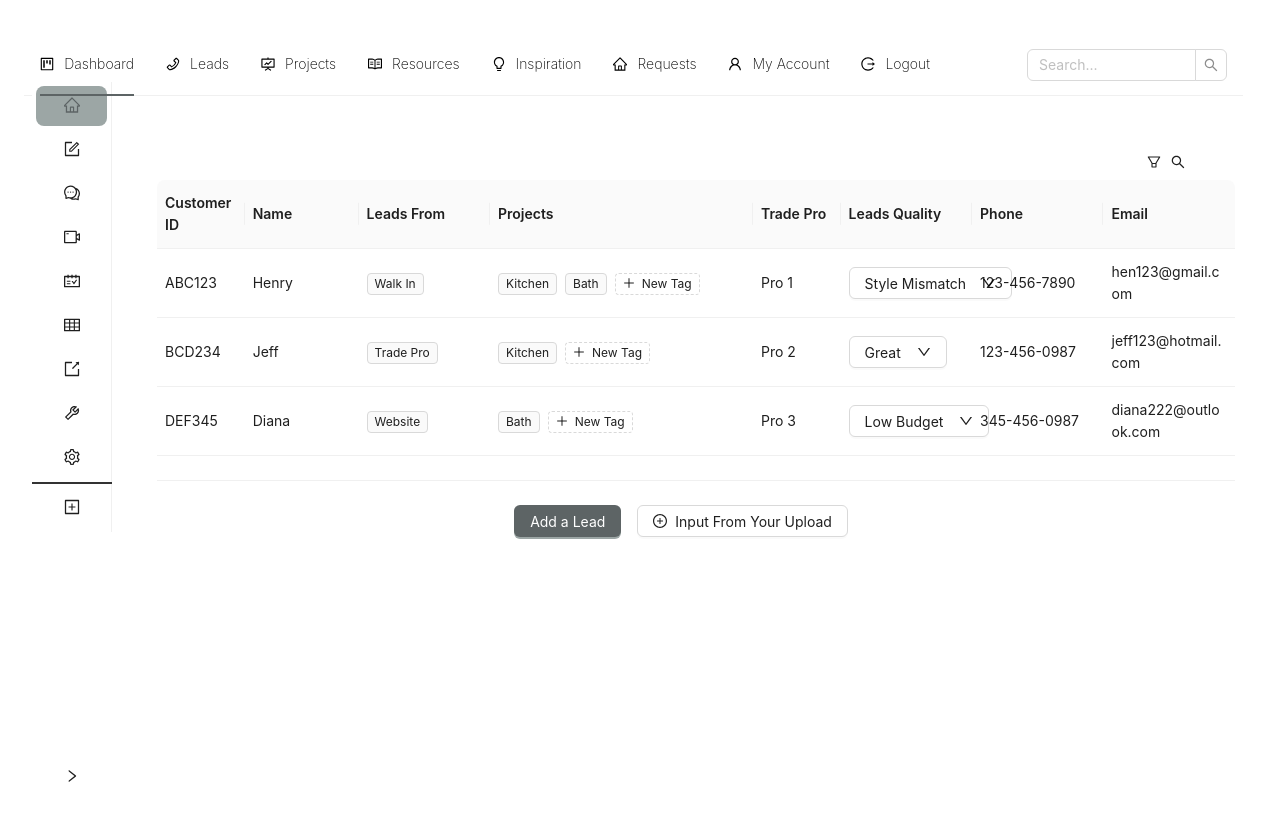
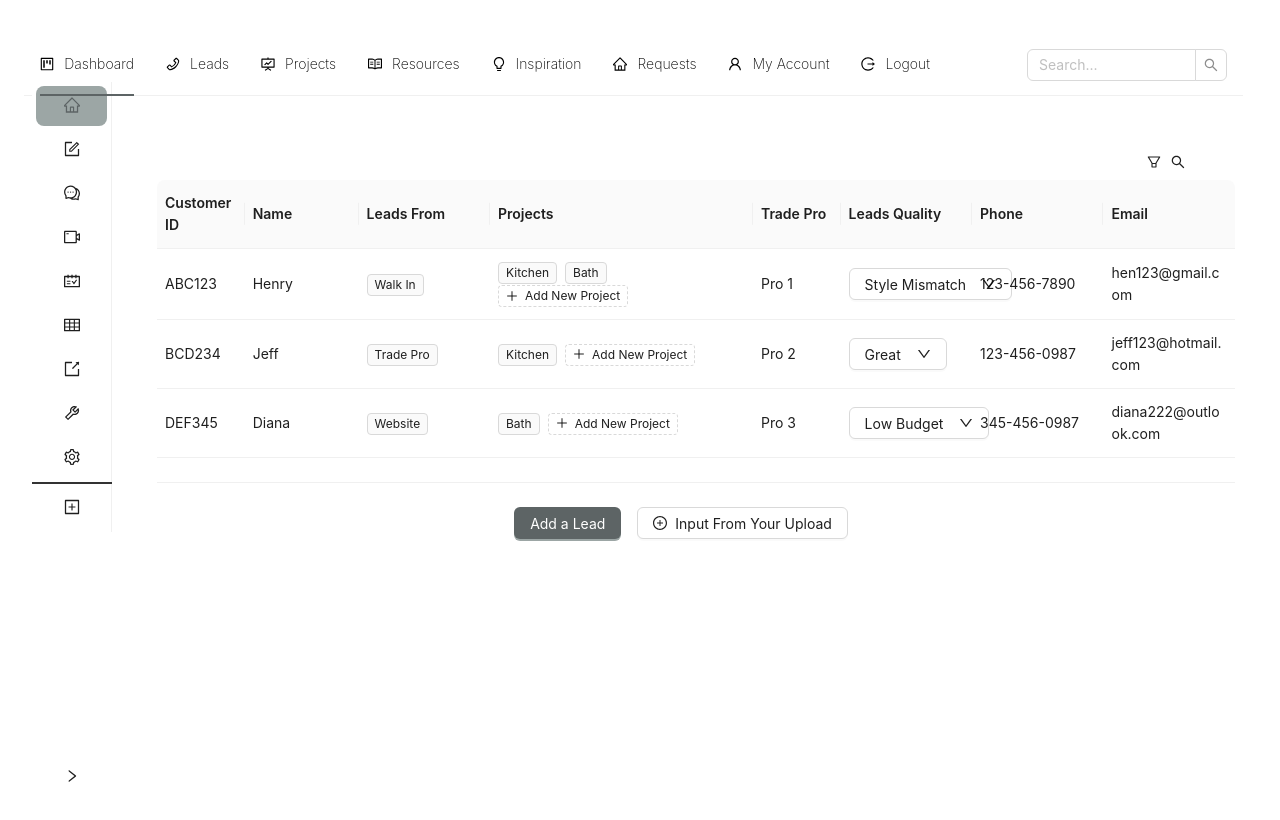
Before and after one commit to y1141335509/ronbow-portal-web, a React (Create React App) app: page /leads in a window 1280 px wide. Shown: the top 820 px of the page. Built offline with nearby package versions, Linux system fonts and the light colour scheme; sample sign-in values are in the browser's storage.

Commit message:
changed leads

```diff
--- a/src/components/Leads/AddableProjectsColumn/AddableProjectsColumn.js
+++ b/src/components/Leads/AddableProjectsColumn/AddableProjectsColumn.js
@@ -118,7 +118,7 @@ const App = () => {
         />
       ) : (
         <Tag style={tagPlusStyle} icon={<PlusOutlined />} onClick={showInput}>
-          New Tag
+          Add New Project
         </Tag>
       )}
     </Space>
```
